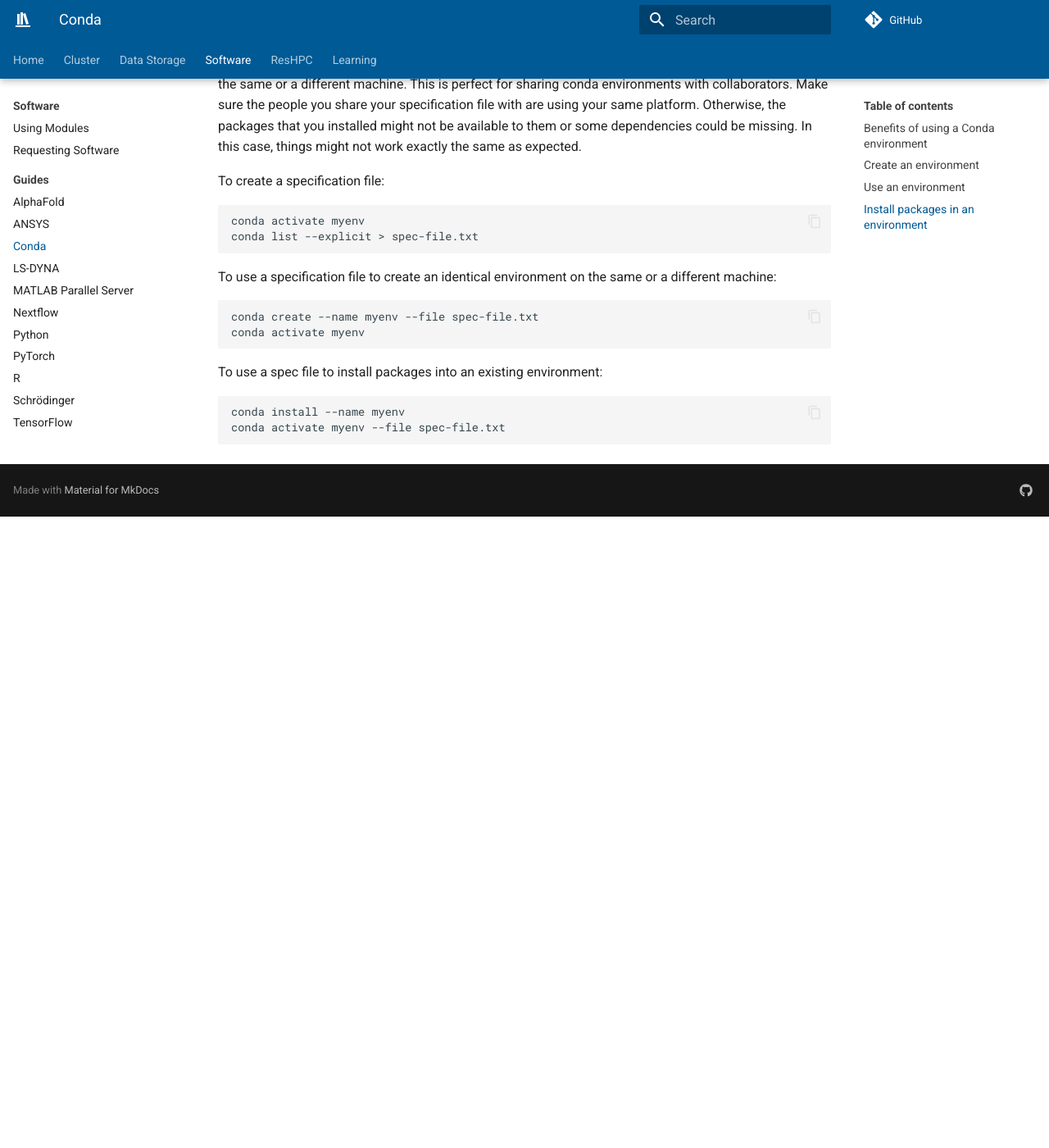
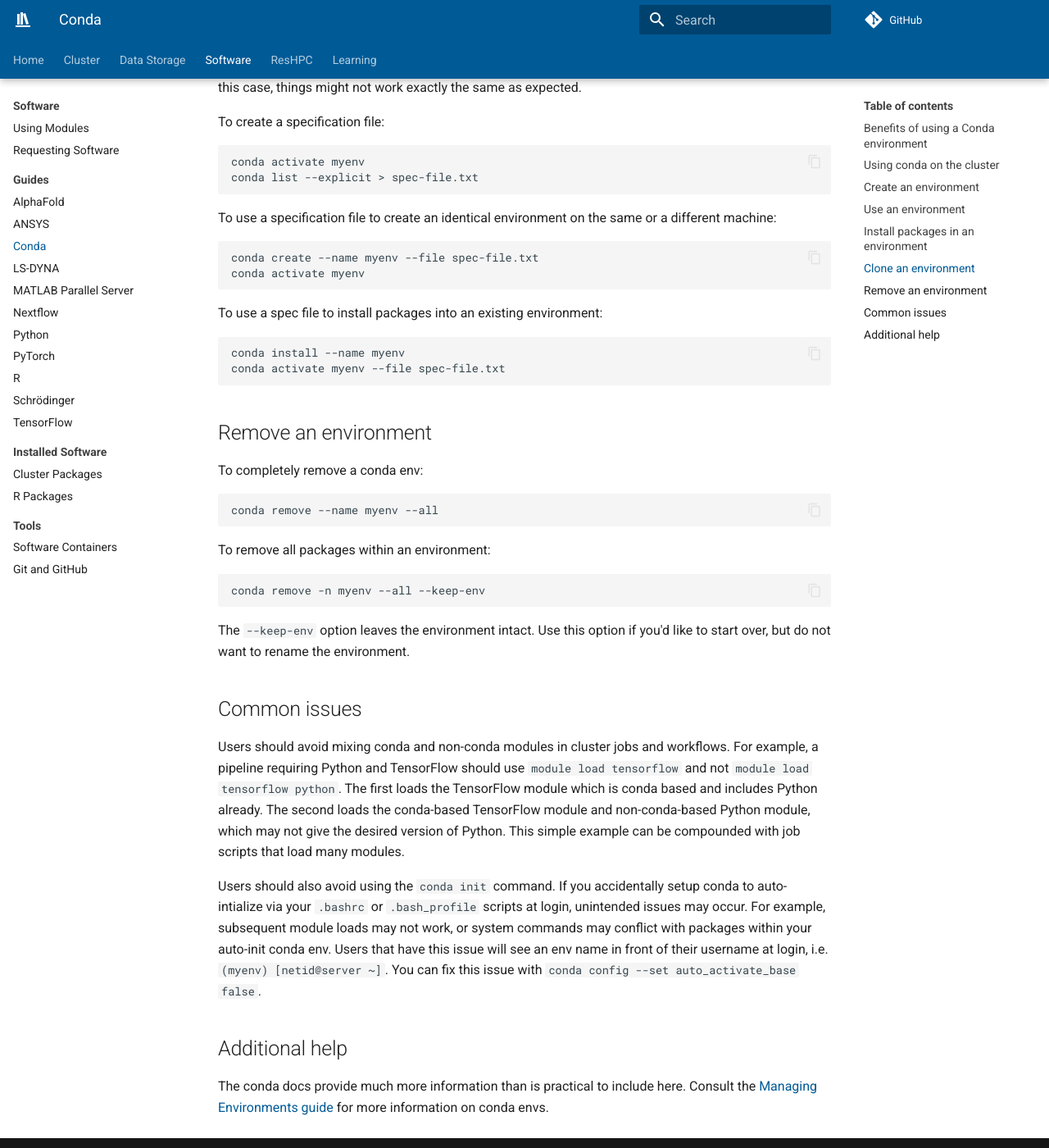
Before and after one commit to mcw-rcc/mcw-rcc.github.io, an MkDocs documentation site: the page built from docs/software/conda.md, in a window 1280 px wide and 1400 px high, scrolled down 2547 px. Shown: the whole window at 82% size. Built offline with MkDocs 1.6.1 and Material for MkDocs 9.7.7, drawn with Linux system fonts in a browser that asks for light colours; comment, search, counter and statistics services are not loaded; before the commit the page ends 3177 px from its top, so only the background shows below that; some of the changed text lies outside the part shown.

Commit message:
Updates to conda guide

````diff
--- a/docs/software/conda.md
+++ b/docs/software/conda.md
@@ -13,18 +13,17 @@
 - Conda has a large community of developers and is very easy to find help in forums whenever you run into any problems.
 - It supports packages written in other languages, so, you can create dedicated environments for certain projects which depend on libraries written in other languages such as R.
 
-For more information, see [Miniforge Docs](https://conda-forge.org/docs/user/){:target="_blank"}.
+## Using conda on the cluster
 
-!!! warning "Installing your own Conda"
-    If you install your own Conda, this will often modify your `.bashrc` file. This will cause your base Conda env to load every time you login. This is very useful if you're working on your own Linux machine. But it is very un-useful on a cluster, where we also use module files to load software. In fact, your Conda installation can cause your jobs to fail in many instances. If you would like to use Conda, then please use the centrally installed `miniforge` module. If you must use your own Conda, please turn off the auto activate with `conda config --set auto_activate_base false`. You can then manually activate your Conda with `source /path/to/my/conda/etc/profile.d/conda.sh && conda activate`.
+Research Computing provides a central installation of Miniforge. All users are encouraged to use this module to create custom environments as needed.
 
-## Create an environment
-
-To get started, load miniforge:
+To load Miniforge:
 
 ```bash
 module load miniforge
 ```
+
+## Create an environment
 
 To create a new environment (e.g., **myenv**):
 
@@ -109,3 +108,29 @@
 conda install --name myenv
 conda activate myenv --file spec-file.txt
 ```
+
+## Remove an environment
+
+To completely remove a conda env:
+
+```bash
+conda remove --name myenv --all
+```
+
+To remove all packages within an environment:
+
+```bash
+conda remove -n myenv --all --keep-env
+```
+
+The `--keep-env` option leaves the environment intact. Use this option if you'd like to start over, but do not want to rename the environment.
+
+## Common issues
+
+Users should avoid mixing conda and non-conda modules in cluster jobs and workflows. For example, a pipeline requiring Python and TensorFlow should use `module load tensorflow` and not `module load tensorflow python`. The first loads the TensorFlow module which is conda based and includes Python already. The second loads the conda-based TensorFlow module and non-conda-based Python module, which may not give the desired version of Python. This simple example can be compounded with job scripts that load many modules.
+
+Users should also avoid using the `conda init` command. If you accidentally setup conda to auto-intialize via your `.bashrc` or `.bash_profile` scripts at login, unintended issues may occur. For example, subsequent module loads may not work, or system commands may conflict with packages within your auto-init conda env. Users that have this issue will see an env name in front of their username at login, i.e. `(myenv) [netid@server ~]`. You can fix this issue with `conda config --set auto_activate_base false`.
+
+## Additional help
+
+The conda docs provide much more information than is practical to include here. Consult the [Managing Environments guide](https://docs.conda.io/projects/conda/en/stable/user-guide/tasks/manage-environments.html) for more information on conda envs.
````
Also changed, not shown: other parts of docs/software/conda.md (+1 -1 lines).
